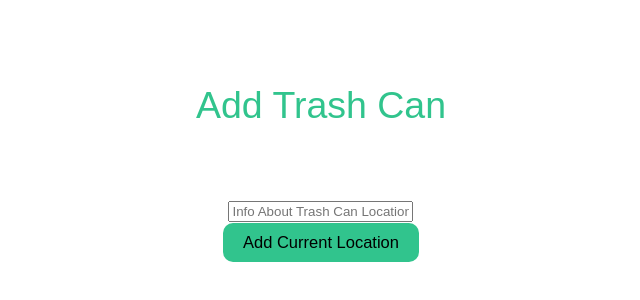
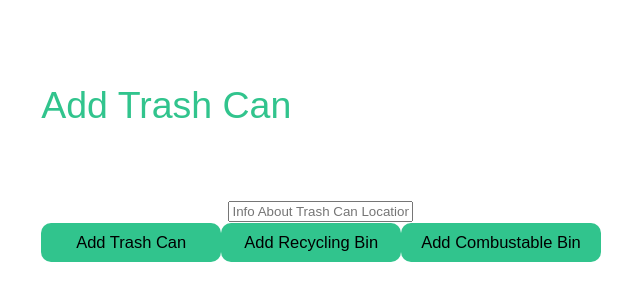
Before and after one commit to Andrew-Bremond/Rubbish-Radar, a Vue app: page /UserInput in a window 1280 px wide. Shown: the part 956-1256 px from the top of the page, without its empty margins (319-959 px from the left). Built offline with nearby package versions, Linux system fonts and the light colour scheme.

Commit message:
added three buttons, need to update text and vars still

```diff
--- a/src/views/UserInput.vue
+++ b/src/views/UserInput.vue
@@ -9,8 +9,12 @@
         <br>
         <input v-model="additionalInfo" placeholder="Info About Trash Can Location">
         <br>
-        <button @click="addTrashCan">Add Current Location</button>
-        <p v-if="location">Trash can added at location: {{location.latitude}}, {{location.longitude}}</p>
+        <button @click="addTrashCan">Add Trash Can</button>
+        <!-- <p v-if="location">Trash can added at location: {{location.latitude}}, {{location.longitude}}</p> -->
+        <button @click="addRecyclingBin">Add Recycling Bin</button>
+        <!-- <p v-if="location">Recycling Bin added at location: {{location.latitude}}, {{location.longitude}}</p> -->
+        <button @click="addCombustible">Add Combustable Bin</button>
+        <!-- <p v-if="location">Combustable Bin added at location: {{location.latitude}}, {{location.longitude}}</p> -->
     </div>
 </template>
 
@@ -59,7 +63,7 @@ import {
                         };
 
                         const docReference = await addDoc(
-                            collection(db, 'locations'),
+                            collection(db, 'trashcans'),
                             {
                                 location: this.location,
                             }
@@ -67,24 +71,58 @@ import {
                     } catch (error) {
                         console.error("Error getting location: ", error);
                     }
-                    // navigator.geolocation.getCurrentPosition(
-                    //     position => {
-                    //         this.location = {
-                    //             latitude: position.coords.latitude,
-                    //             longitude: position.coords.longitude,
-                    //             info: this.additionalInfo,
-                    //         };
-                    //     },
-                    //     error => {
-                    //         console.error("Error getting location: ", error.message)
-                    //     }
-                    // );
-                    // const docReference = await addDoc(
-                    //     collection(db, 'locations'),
-                    //     {
-                    //         location: this.location,
-                    //     }
-                    // );
+                } else {
+                    console.error("Location services not available in this browser")
+                }
+            },
+            async addRecyclingBin() {
+                if("geolocation" in navigator){
+                    try{
+                        const position = await new Promise((resolve, reject) => {
+                            navigator.geolocation.getCurrentPosition(resolve, reject);
+                        });
+
+                        this.location = {
+                            latitude: position.coords.latitude,
+                            longitude: position.coords.longitude,
+                            info: this.additionalInfo,
+                        };
+
+                        const docReference = await addDoc(
+                            collection(db, 'recyclingbins'),
+                            {
+                                location: this.location,
+                            }
+                        );
+                    } catch (error) {
+                        console.error("Error getting location: ", error);
+                    }
+                } else {
+                    console.error("Location services not available in this browser")
+                }
+            },
+            async addCombustible() {
+                if("geolocation" in navigator){
+                    try{
+                        const position = await new Promise((resolve, reject) => {
+                            navigator.geolocation.getCurrentPosition(resolve, reject);
+                        });
+
+                        this.location = {
+                            latitude: position.coords.latitude,
+                            longitude: position.coords.longitude,
+                            info: this.additionalInfo,
+                        };
+
+                        const docReference = await addDoc(
+                            collection(db, 'combustiblebins'),
+                            {
+                                location: this.location,
+                            }
+                        );
+                    } catch (error) {
+                        console.error("Error getting location: ", error);
+                    }
                 } else {
                     console.error("Location services not available in this browser")
                 }
```
